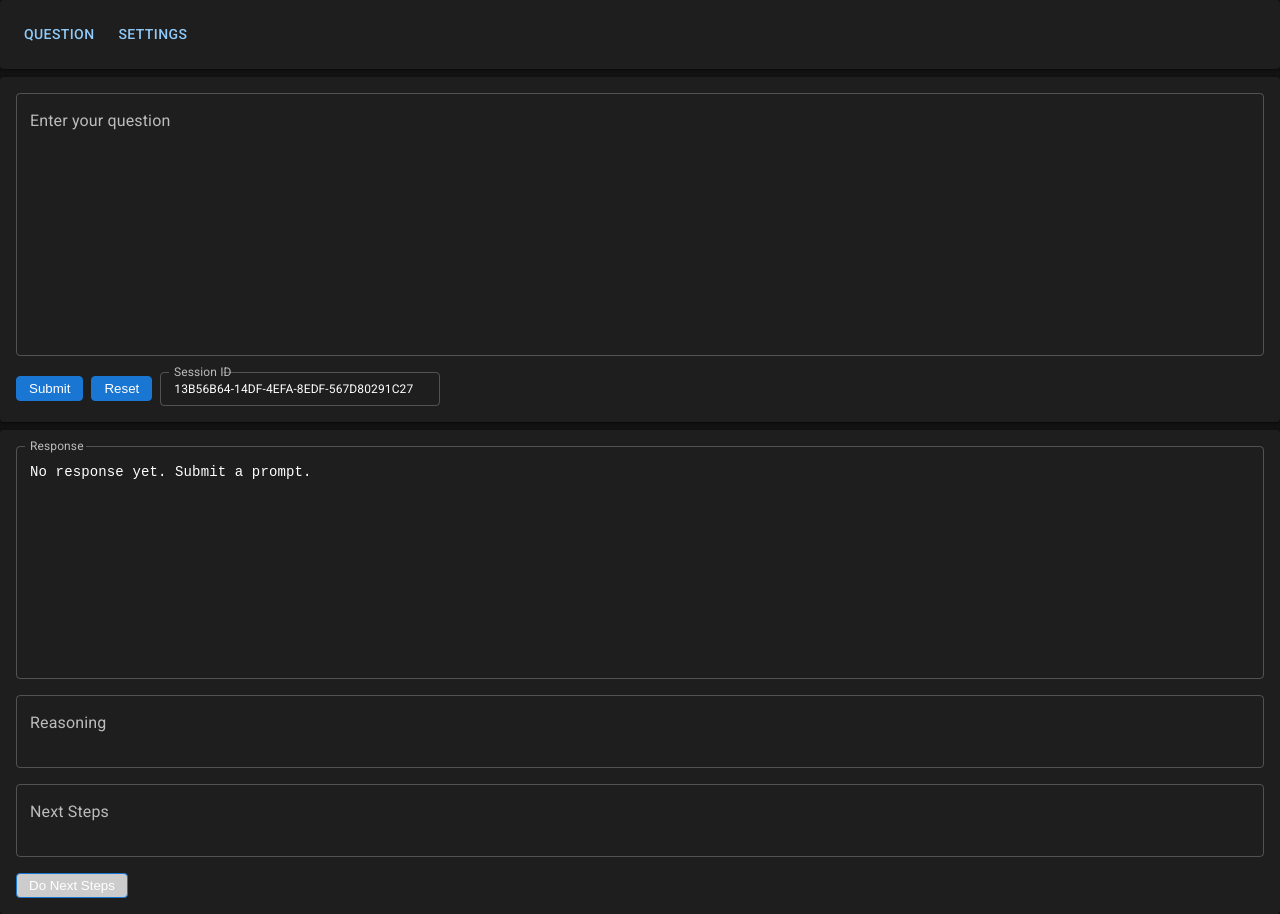
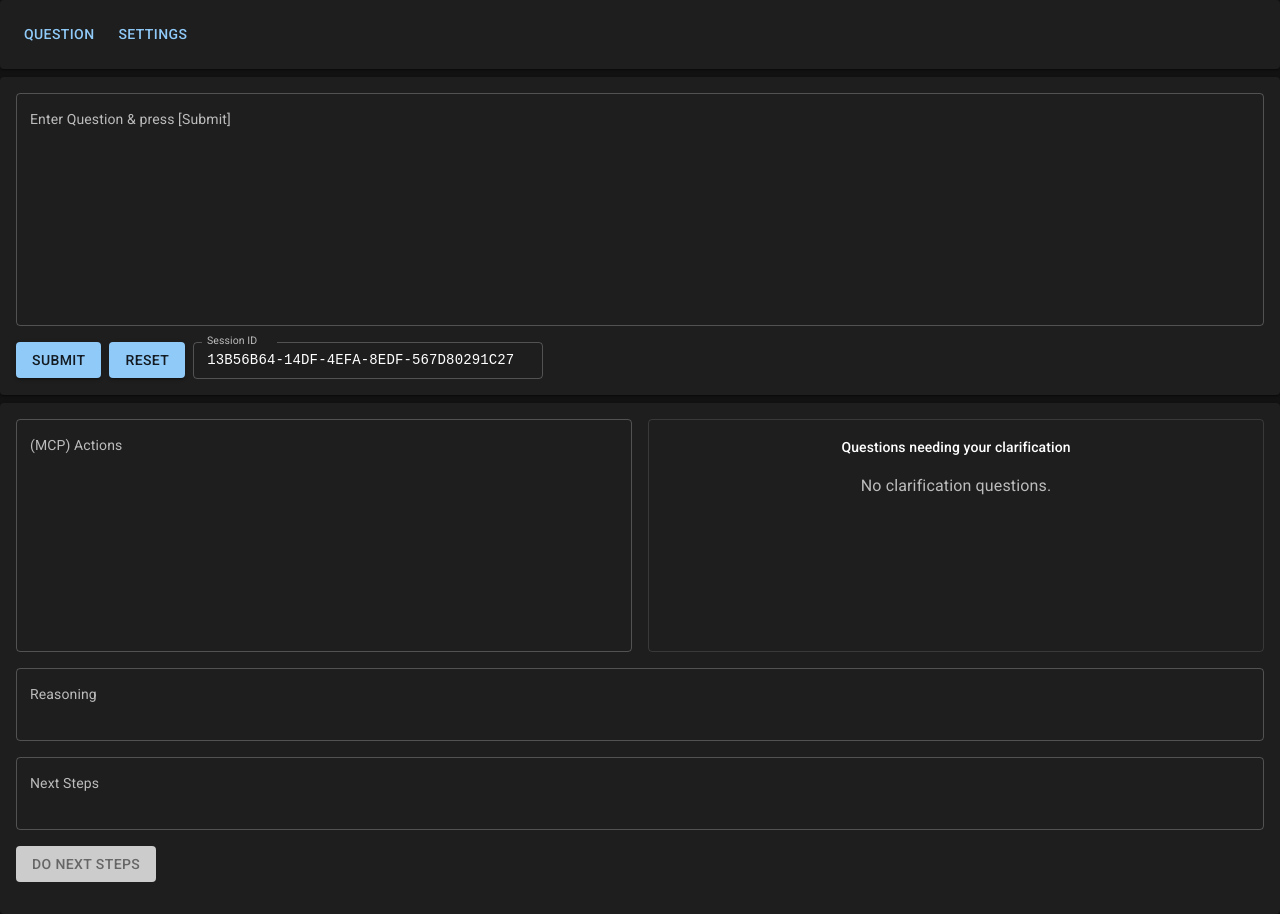
Before and after one commit to parrisma/mcp, a React (Vite) app in the folder react/mcp-app/: page / in a window 1280 px wide. Built offline with nearby package versions, Linux system fonts and the light colour scheme.

Commit message:
Unified look and feel and Questions component now dynamically adds text entry fields for all questions of clarification sent back by the LLM, however in this commit the answers are not yet sent back to LLM

```diff
--- a/react/mcp-app/src/App.jsx
+++ b/react/mcp-app/src/App.jsx
@@ -59,6 +59,32 @@ function App() {
     },
     typography: {
       fontFamily: '"Roboto", "Helvetica", "Arial", sans-serif',
+    },
+    components: {
+      MuiTextField: {
+        styleOverrides: {
+          root: {
+            "& .MuiInputBase-root": {
+              fontSize: "0.875rem", // Apply to input text
+            },
+            "& .MuiInputLabel-root": {
+              fontSize: "0.875rem", // Apply to label
+            },
+          },
+        },
+      },
+      MuiButton: {
+        styleOverrides: {
+          // Style for the disabled state
+          root: {
+            fontSize: "0.875rem", // Apply font size to buttons
+            '&.Mui-disabled': {
+              backgroundColor: '#ccc', // Gray background
+              color: '#666', // Darker gray text color
+            },
+          },
+        },
+      },
     },
   });
 
--- a/react/mcp-app/src/components/Prompt.jsx
+++ b/react/mcp-app/src/components/Prompt.jsx
@@ -1,9 +1,17 @@
 import React, { useState } from "react";
 import Box from "@mui/material/Box";
 import TextField from "@mui/material/TextField";
+import Button from "@mui/material/Button"; // Import Button
 import PropTypes from "prop-types"; // For prop validation
 
-function Prompt({ baseApiUrl, onApiResponse, isNextStepsMode, onResetAll, sessionId, isLoading }) {
+function Prompt({
+  baseApiUrl,
+  onApiResponse,
+  isNextStepsMode,
+  onResetAll,
+  sessionId,
+  isLoading,
+}) {
   const [promptText, setPromptText] = useState("");
 
   const handleInputChange = (event) => {
@@ -31,7 +39,11 @@ function Prompt({ baseApiUrl, onApiResponse, isNextStepsMode, onResetAll, sessio
 
     // Pass the promptText and the current sessionId up to App.jsx
     // App.jsx will manage the loading state
-    onApiResponse({ data: null, loading: true, error: null }, promptText, sessionId);
+    onApiResponse(
+      { data: null, loading: true, error: null },
+      promptText,
+      sessionId
+    );
 
     // The actual API call will be made in App.jsx after sessionId is updated
   };
@@ -46,7 +58,9 @@ function Prompt({ baseApiUrl, onApiResponse, isNextStepsMode, onResetAll, sessio
 
   const promptProps = {
     id: "prompt-textfield",
-    label: "Enter your question",
+    label: "Enter Question & press [Submit]",
+    placeholder:
+      "Enter your question, and then press [submit]. If the model needs more information, it will suggest MCP actions and / or ask you for clarification questions. If it does this press [Do Next Steps] to proceed",
     multiline: true,
     rows: 10,
     value: promptText,
@@ -61,49 +75,51 @@ function Prompt({ baseApiUrl, onApiResponse, isNextStepsMode, onResetAll, sessio
         onChange={handleInputChange}
         disabled={isLoading}
       />
-      <Box sx={{ display: "flex", justifyContent: "flex-start", gap: 1, alignItems: 'center' }}> {/* Added gap for buttons and alignment */}
-        <button
+      <Box
+        sx={{
+          display: "flex",
+          justifyContent: "flex-start",
+          gap: 1,
+          alignItems: "center",
+        }}
+      >
+        {" "}
+        {/* Added gap for buttons and alignment */}
+        <Button
+          variant="contained" // Use contained variant
           onClick={handleSubmit}
           disabled={isLoading || isNextStepsMode} // Only disable if loading or in next steps mode
-          style={{
-            padding: "4px 12px",
-            borderRadius: 4,
-            border: "1px solid #1976d2",
-            background: (isLoading || isNextStepsMode) ? "#ccc" : "#1976d2", // Background changes if disabled
-            color: "#fff",
-            cursor: (isLoading || isNextStepsMode) ? "not-allowed" : "pointer",
-          }}
         >
           {isLoading ? "Submitting..." : "Submit"}
-        </button>
-        <button
+        </Button>
+        <Button
+          variant="contained" // Use contained variant
           onClick={handleReset}
-          style={{
-            padding: "4px 12px",
-            borderRadius: 4,
-            border: "1px solid #1976d2",
-            background: "#1976d2", // Same blue as Submit
-            color: "#fff",
-            cursor: "pointer",
-          }}
         >
           Reset
-        </button>
+        </Button>
         <TextField
           label="Session ID"
           value={sessionId}
           variant="outlined"
           size="small"
-          readOnly={true}
+          InputProps={{
+            readOnly: true,
+            sx: {
+              fontFamily: "monospace", // Override font to monospace
+            },
+          }}
           sx={{
-            width: '280px', // Adjust width as needed
+            width: "350px", // Adjust width as needed
             "& .MuiInputBase-root": {
-              fontSize: "0.75rem", // Smaller font size for Session ID
+              fontSize: "0.875rem", // Smaller font size for Session ID
+              fontFamily: "monospace", // Ensure monospace font for input
             },
             "&:hover .MuiOutlinedInput-notchedOutline": {
               borderColor: "rgba(0, 0, 0, 0.23)", // Keep border static on hover for readOnly
             },
           }}
+          title="Session Id"
         />
       </Box>
     </Box>
--- /dev/null
+++ b/react/mcp-app/src/components/Questions.jsx
@@ -0,0 +1,76 @@
+import React from "react";
+import Box from "@mui/material/Box";
+import TextField from "@mui/material/TextField"; // Import TextField
+import PropTypes from "prop-types"; // Import PropTypes
+import Typography from "@mui/material/Typography"; // Import Typography
+
+function Questions({ clarifications }) {
+  // Accept clarifications prop
+  return (
+    <Box
+      sx={{
+        display: "flex",
+        flexDirection: "column",
+        gap: 2,
+        border: "1px solid",
+        borderColor: "divider",
+        borderRadius: 1,
+        padding: 2,
+        maxHeight: "233px", // Set a max height
+        overflowY: "auto", // Enable vertical scrolling
+      }}
+    >
+      {/* Centered header */}
+      <Typography
+        variant="h6"
+        component="div"
+        sx={{ textAlign: "center", fontSize: "0.875rem" }}
+      >
+        {" "}
+        {/* Added fontSize */}
+        Questions needing your clarification
+      </Typography>
+      {/* Dynamically add TextFields for each clarification question */}
+      {clarifications &&
+        Array.isArray(clarifications) &&
+        clarifications.map((clarification, index) => (
+          <Box key={index} sx={{ mb: 2 }}>
+            {" "}
+            {/* Wrap question and answer in a Box with bottom margin */}
+            <Typography variant="caption" gutterBottom>
+              {" "}
+              {/* Display question as Typography */}
+              {clarification.question}
+            </Typography>
+            <TextField
+              variant="outlined"
+              fullWidth
+              placeholder="Enter your response here and it will be sent back to the LLM"
+              // You might want to add state here later to capture user input
+            />
+          </Box>
+        ))}
+      {(!clarifications ||
+        !Array.isArray(clarifications) ||
+        clarifications.length === 0) && (
+        <Box sx={{ textAlign: "center", color: "text.secondary" }}>
+          No clarification questions.
+        </Box>
+      )}
+    </Box>
+  );
+}
+
+Questions.propTypes = {
+  clarifications: PropTypes.arrayOf(
+    PropTypes.shape({
+      question: PropTypes.string.isRequired,
+    })
+  ),
+};
+
+Questions.defaultProps = {
+  clarifications: [],
+};
+
+export default Questions;
--- a/react/mcp-app/src/components/Status.jsx
+++ b/react/mcp-app/src/components/Status.jsx
@@ -1,7 +1,9 @@
 import React, { useState, useEffect } from "react";
 import TextField from "@mui/material/TextField";
+import Button from "@mui/material/Button"; // Import Button
 import PropTypes from "prop-types";
 import Box from "@mui/material/Box"; // For layout
+import Questions from "./Questions"; // Import Questions component
 
 /**
  * Status component to display API call status, response, reasoning, and next steps.
@@ -13,7 +15,14 @@ import Box from "@mui/material/Box"; // For layout
  * @param {number|null} props.apiStatus.startTime - Timestamp when loading started.
  * @returns {JSX.Element}
  */
-function Status({ apiStatus, baseApiUrl, onApiResponse, lastResponseData, currentGoalPromptText, sessionId }) {
+function Status({
+  apiStatus,
+  baseApiUrl,
+  onApiResponse,
+  lastResponseData,
+  currentGoalPromptText,
+  sessionId,
+}) {
   const { data, loading, error, startTime } = apiStatus || {};
   const [elapsedSeconds, setElapsedSeconds] = useState(0);
   const [isNextStepsLoading, setIsNextStepsLoading] = useState(false);
@@ -42,54 +51,53 @@ function Status({ apiStatus, baseApiUrl, onApiResponse, lastResponseData, curren
     content = `thinking, please be patient [${elapsedSeconds}s]`;
   } else if (error) {
     content = `Error: ${error}`;
-  } else if (data && data.response) { // Check for the nested 'response' object
+  } else if (data && data.response) {
+    // Check for the nested 'response' object
     const responseData = data.response;
-    if (responseData.mcp_server_calls && responseData.mcp_server_calls.length > 0) {
-      content = `Pending MCP Server Calls:\n${JSON.stringify(responseData.mcp_server_calls, null, 2)}`;
-    } else if (responseData.clarifications && responseData.clarifications.length > 0) {
-      content = `Pending Clarifications:\n${JSON.stringify(responseData.clarifications, null, 2)}`;
-    } else if (responseData.answer && typeof responseData.answer.body !== 'undefined') {
-      content = responseData.answer.body;
+    if (
+      responseData.mcp_server_calls &&
+      responseData.mcp_server_calls.length > 0
+    ) {
+      // Only show MCP server calls if present
+      content = `Pending MCP Server Calls:\n${JSON.stringify(
+        responseData.mcp_server_calls,
+        null,
+        2
+      )}`;
     } else {
-      // Fallback to stringifying the nested response object
-      content = JSON.stringify(responseData, null, 2);
+      // Otherwise, content is empty
+      content = "";
     }
-  } else if (data) { // Fallback if data is not structured with 'data.response'
-    content = JSON.stringify(data, null, 2);
   } else {
-    content = "No response yet. Submit a prompt.";
+    // Default content when no data or response
+    content = "";
   }
 
   // Correctly access thinking from data.response.thinking
   const thinkingData = data?.response?.thinking;
   const reasoningText = thinkingData?.reasoning || "";
   const nextStepsText = Array.isArray(thinkingData?.next_steps)
-    ? (thinkingData.next_steps.join('\n') || "")
-    : (thinkingData?.next_steps || "");
-
-  const textFieldStyles = {
-    "& .MuiInputBase-root": {
-      fontFamily: "monospace",
-      fontSize: "0.875rem",
-      whiteSpace: "pre-wrap",
-      wordBreak: "break-all",
-    },
-    "& .MuiInputBase-input": {
-        userSelect: "text",
-    },
-    "&:hover .MuiOutlinedInput-notchedOutline": { // Keep border static on hover for readOnly
-        borderColor: "rgba(0, 0, 0, 0.23)",
-    },
-  };
+    ? thinkingData.next_steps.join("\n") || ""
+    : thinkingData?.next_steps || "";
 
   const handleDoNextSteps = async () => {
     if (!baseApiUrl) {
-      console.error("Base API URL is not provided to Status component for Next Steps.");
-      onApiResponse({ data: null, loading: false, error: "Configuration error: Base API URL missing for Next Steps." });
+      console.error(
+        "Base API URL is not provided to Status component for Next Steps."
+      );
+      onApiResponse({
+        data: null,
+        loading: false,
+        error: "Configuration error: Base API URL missing for Next Steps.",
+      });
       return;
     }
     if (!nextStepsText || nextStepsText.toLowerCase().trim() === "none") {
-      onApiResponse({ data: null, loading: false, error: "No next steps to perform." });
+      onApiResponse({
+        data: null,
+        loading: false,
+        error: "No next steps to perform.",
+      });
       return;
     }
 
@@ -97,7 +105,6 @@ function Status({ apiStatus, baseApiUrl, onApiResponse, lastResponseData, curren
     // Use onApiResponse to signal loading, preserving existing data if appropriate
     // The App.jsx onApiResponse handler should manage startTime for this new loading sequence
     onApiResponse({ data: lastResponseData, loading: true, error: null });
-
 
     try {
       // Construct query parameters
@@ -116,33 +123,52 @@ function Status({ apiStatus, baseApiUrl, onApiResponse, lastResponseData, curren
       const response = await fetch(fullUrl);
 
       if (!response.ok) {
-        const errorData = await response.json().catch(() => ({ error: `HTTP error: ${response.status}` }));
+        const errorData = await response
+          .json()
+          .catch(() => ({ error: `HTTP error: ${response.status}` }));
         throw new Error(errorData.error || `HTTP error: ${response.status}`);
       }
 
       const responseData = await response.json();
       onApiResponse({ data: responseData, loading: false, error: null });
     } catch (err) {
-      onApiResponse({ data: lastResponseData, loading: false, error: err.message });
+      onApiResponse({
+        data: lastResponseData,
+        loading: false,
+        error: err.message,
+      });
     } finally {
       setIsNextStepsLoading(false);
     }
   };
 
-  const canDoNextSteps = nextStepsText && nextStepsText.trim() !== "" && nextStepsText.toLowerCase().trim() !== "none";
+  const canDoNextSteps =
+    nextStepsText &&
+    nextStepsText.trim() !== "" &&
+    nextStepsText.toLowerCase().trim() !== "none";
 
   return (
-    <Box sx={{ display: 'flex', flexDirection: 'column', gap: 2 }}>
+    <Box sx={{ flexGrow: 1 }}>
+      <Box  mb={2} sx={{ display: "grid", gridTemplateColumns: "1fr 1fr", gap: 2 }}> {/* Changed to 2fr 1fr */}
+        {/* First column: the main TextField */}
         <TextField
-        label={data?.response?.answer ? "Answer" : "Response"}
+          label={data?.response?.answer ? "Answer" : "(MCP) Actions"}
           multiline
           rows={10}
           value={content}
           variant="outlined"
           fullWidth
           readOnly={true}
-        sx={textFieldStyles}
         />
+        {
+          /* Second column: */
+          <Questions
+            clarifications={data?.response?.clarifications}
+          />
+        }
+      </Box>
+      {/* The rest of the fields below the grid */}
+      <Box mb={2}> {/* Added margin bottom */}
         <TextField
           label="Reasoning"
           multiline
@@ -151,8 +177,9 @@ function Status({ apiStatus, baseApiUrl, onApiResponse, lastResponseData, curren
           variant="outlined"
           fullWidth
           readOnly={true}
-        sx={textFieldStyles}
         />
+      </Box>
+      <Box mb={2}> {/* Added margin bottom */}
         <TextField
           label="Next Steps"
           multiline
@@ -161,23 +188,21 @@ function Status({ apiStatus, baseApiUrl, onApiResponse, lastResponseData, curren
           variant="outlined"
           fullWidth
           readOnly={true}
-        sx={textFieldStyles}
         />
-      <Box sx={{ display: 'flex', justifyContent: 'flex-start' }}>
-        <button
+      </Box>
+      <Box sx={{ display: "flex", justifyContent: "flex-start" }} mb={2}> {/* Added margin bottom */}
+        <Button
+          variant="contained" // Use contained variant for a filled button
           onClick={handleDoNextSteps}
-          disabled={!canDoNextSteps || loading || isNextStepsLoading || data?.response?.answer?.body !== undefined}
-          style={{
-            padding: "4px 12px",
-            borderRadius: 4,
-            border: "1px solid #1976d2",
-            background: (!canDoNextSteps || loading || isNextStepsLoading) ? "#ccc" : "#1976d2",
-            color: "#fff",
-            cursor: (!canDoNextSteps || loading || isNextStepsLoading) ? "not-allowed" : "pointer",
-          }}
+          disabled={
+            !canDoNextSteps ||
+            loading ||
+            isNextStepsLoading ||
+            data?.response?.answer?.body !== undefined
+          }
         >
           {isNextStepsLoading ? "Processing..." : "Do Next Steps"}
-        </button>
+        </Button>
       </Box>
     </Box>
   );
```
Also changed, not shown: react/mcp-app/src/components/SettingsAndStatus.jsx (+10 -45 lines). Lines whose indentation alone changed are shown as unchanged.
